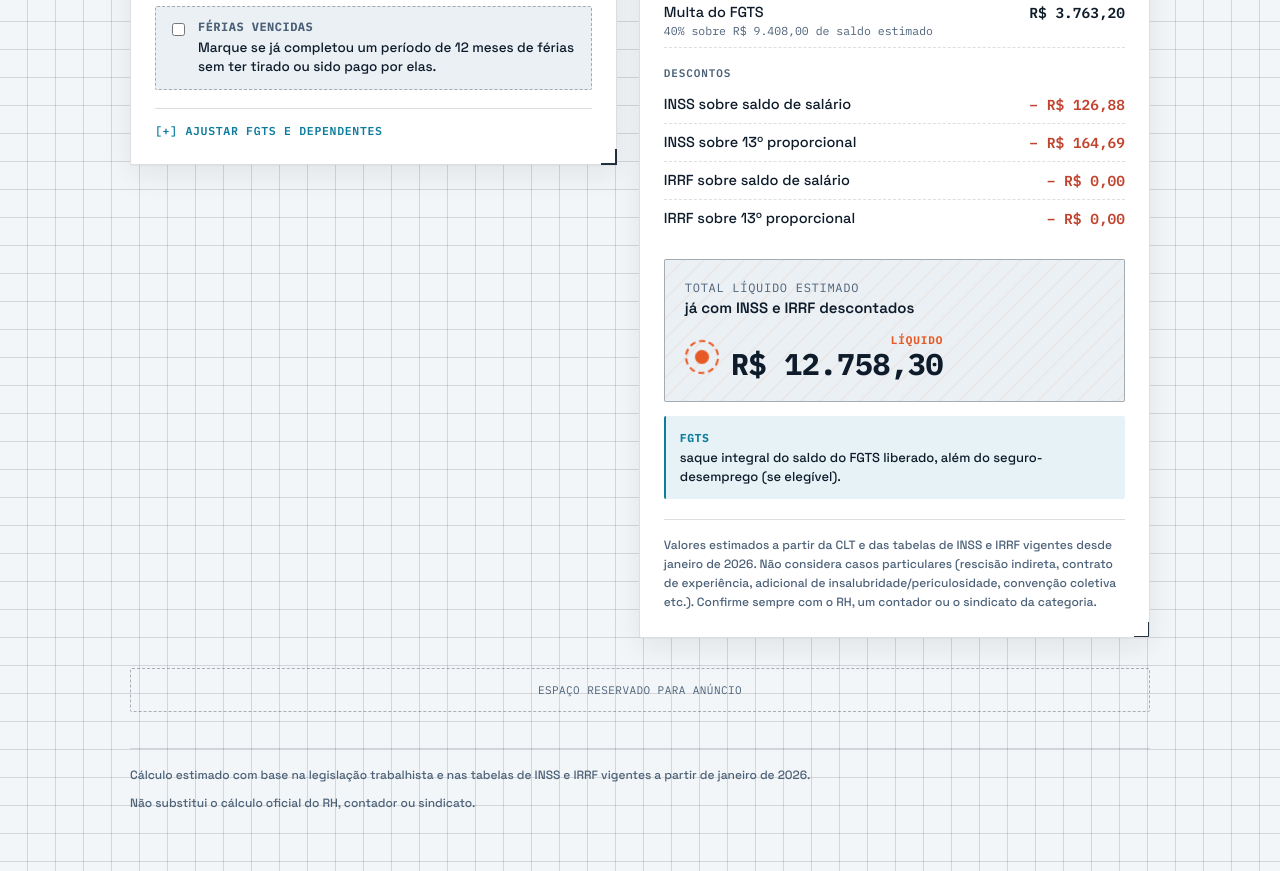
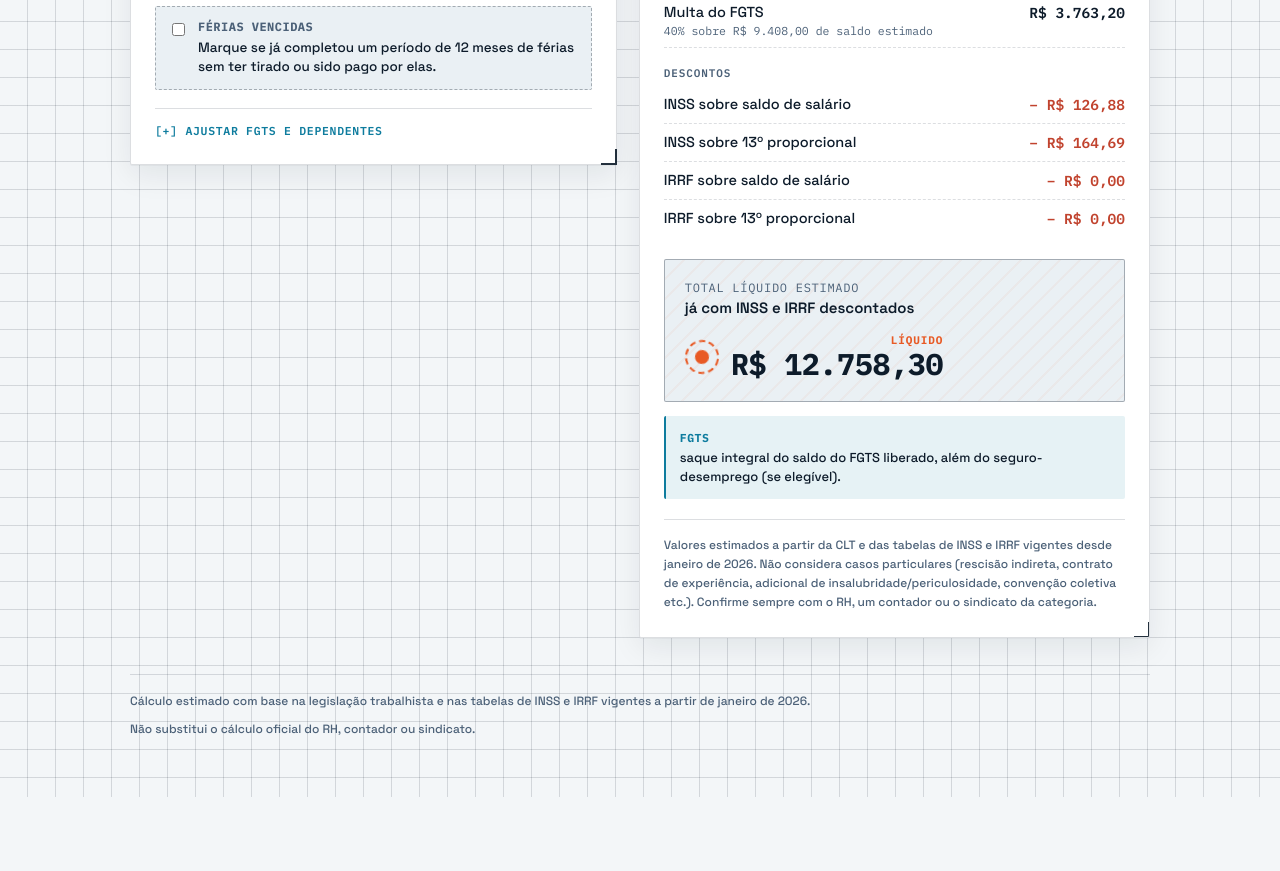
Before and after one commit to yuricruzcorreia2024-netizen/calculadoradeirescisao, a plain HTML site: page index.html in a window 1280 px wide. Shown: the part 594-1465 px from the top of the page. After the commit the page ends 1391 px from the top, so only its background shows below. Drawn offline with Linux system fonts and the light colour scheme; a script that the page names is missing.

Commit message:
Update index.html

```diff
--- a/index.html
+++ b/index.html
@@ -5,6 +5,10 @@
 <meta name="viewport" content="width=device-width, initial-scale=1, viewport-fit=cover">
 <title>Calculadora de Rescisão CLT 2026 — quanto você tem a receber</title>
 <meta name="description" content="Calcule grátis o valor da sua rescisão trabalhista em 2026: saldo de salário, aviso prévio, 13º proporcional, férias, multa do FGTS, INSS e IRRF.">
+<!-- Search Console: troque o content abaixo pelo código que o Google te der -->
+<meta name="google-site-verification" content="COLE_AQUI_O_CODIGO_DO_SEARCH_CONSOLE">
+<!-- AdSense: troque ca-pub-XXXXXXXXXXXXXXXX pelo seu ID assim que tiver o código de verificação -->
+<meta name="google-adsense-account" content="ca-pub-XXXXXXXXXXXXXXXX">
 <link rel="preconnect" href="https://fonts.googleapis.com">
 <link rel="preconnect" href="https://fonts.gstatic.com" crossorigin>
 <link href="https://fonts.googleapis.com/css2?family=Space+Grotesk:wght@500;600;700&family=IBM+Plex+Mono:wght@400;500;600;700&display=swap" rel="stylesheet">
@@ -288,13 +292,6 @@
   .empty-state svg { width:32px; height:32px; margin-bottom:14px; opacity:0.5; }
   .empty-state p { font-size:14px; max-width:32ch; margin:0 auto; line-height:1.5; }
 
-  .ad-slot {
-    max-width: 1060px; margin: 30px auto 0; padding: 14px;
-    border: 1px dashed var(--line-strong); border-radius: var(--radius);
-    text-align:center; font-family:'IBM Plex Mono', monospace; font-size:11px; color: var(--ink-soft);
-    letter-spacing:0.04em; text-transform:uppercase;
-  }
-
   footer.page-footer {
     max-width: 1060px; margin: 36px auto 0; padding-top: 18px; border-top: 1px solid var(--line);
     font-size: 12px; color: var(--ink-soft); display:flex; justify-content:space-between; gap:12px; flex-wrap:wrap;
@@ -376,8 +373,6 @@
       <!-- filled by JS -->
     </div>
   </div>
-
-  <div class="ad-slot" id="adSlot1">espaço reservado para anúncio</div>
 
   <footer class="page-footer">
     <span>Cálculo estimado com base na legislação trabalhista e nas tabelas de INSS e IRRF vigentes a partir de janeiro de 2026.</span>
@@ -666,5 +661,13 @@
   calcular();
 })();
 </script>
+
+<!-- Adcash: autoTag injeta os formatos de anúncio automaticamente, não precisa de div manual -->
+<script id="aclib" type="text/javascript" src="//acscdn.com/script/aclib.js"></script>
+<script type="text/javascript">
+    aclib.runAutoTag({
+        zoneId: 'm6z72pgsuz',
+    });
+</script>
 </body>
 </html>
```
